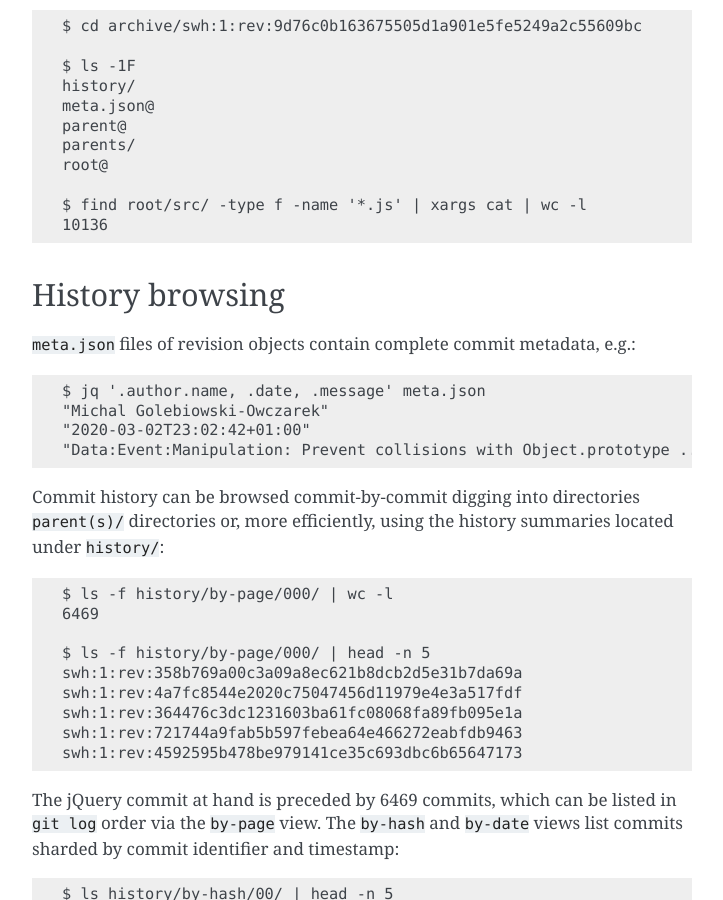
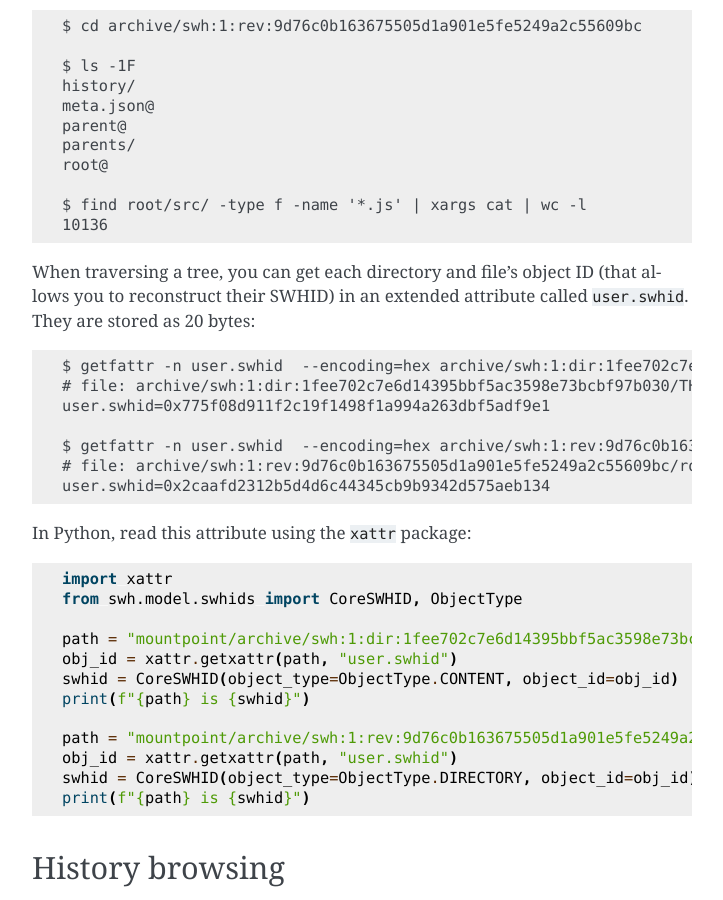
Before and after one commit to SoftwareHeritage/swh-fuse, a Sphinx documentation site: the page built from docs/tutorial.rst, in a window 1280 px wide and 900 px high, scrolled down 2725 px. Shown: the whole window, without its empty margins (388-1111 px from the left). Built offline with Sphinx 7.4.7, drawn with Linux system fonts in a browser that asks for light colours; pages that are not in the unit, such as notebooks, are missing from menus; cross-references to code outside the pages are shown as plain code.

Commit message:
feat: inodes have the user.swhid extended attribute
This attribute contains the SWHID, deserializable with `CoreSWHID.from_bytes`. This allow programs that traverse source trees to find the SWHIDs of traversed files/dirs.

```diff
--- a/docs/tutorial.rst
+++ b/docs/tutorial.rst
@@ -144,6 +144,35 @@ JavaScript lines of code (SLOC):
    $ find root/src/ -type f -name '*.js' | xargs cat | wc -l
    10136
 
+
+When traversing a tree, you can get each directory and file's object ID (that allows
+you to reconstruct their SWHID) in an extended attribute called ``user.swhid``.
+They are stored as 20 bytes::
+
+   $ getfattr -n user.swhid  --encoding=hex archive/swh:1:dir:1fee702c7e6d14395bbf5ac3598e73bcbf97b030/THE_LUNAR_LANDING.s
+   # file: archive/swh:1:dir:1fee702c7e6d14395bbf5ac3598e73bcbf97b030/THE_LUNAR_LANDING.s
+   user.swhid=0x775f08d911f2c19f1498f1a994a263dbf5adf9e1
+
+   $ getfattr -n user.swhid  --encoding=hex archive/swh:1:rev:9d76c0b163675505d1a901e5fe5249a2c55609bc/root/src
+   # file: archive/swh:1:rev:9d76c0b163675505d1a901e5fe5249a2c55609bc/root/src
+   user.swhid=0x2caafd2312b5d4d6c44345cb9b9342d575aeb134
+
+In Python, read this attribute using the ``xattr`` package::
+
+   import xattr
+   from swh.model.swhids import CoreSWHID, ObjectType
+
+   path = "mountpoint/archive/swh:1:dir:1fee702c7e6d14395bbf5ac3598e73bcbf97b030/THE_LUNAR_LANDING.s"
+   obj_id = xattr.getxattr(path, "user.swhid")
+   swhid = CoreSWHID(object_type=ObjectType.CONTENT, object_id=obj_id)
+   print(f"{path} is {swhid}")
+
+   path = "mountpoint/archive/swh:1:rev:9d76c0b163675505d1a901e5fe5249a2c55609bc/root/src"
+   obj_id = xattr.getxattr(path, "user.swhid")
+   swhid = CoreSWHID(object_type=ObjectType.DIRECTORY, object_id=obj_id)
+   print(f"{path} is {swhid}")
+
+
 History browsing
 ----------------
 
--- a/pyproject.toml
+++ b/pyproject.toml
@@ -80,6 +80,7 @@ module = [
     "aiosqlite.*",
     "daemon.*",
     "statsd.*",
+    "xattr.*",
 ]
 ignore_missing_imports = true
 
--- a/requirements-test.txt
+++ b/requirements-test.txt
@@ -2,6 +2,7 @@ pytest >= 8.1
 requests-mock
 swh.core[testing]
 swh.journal
+xattr >= 1.2.0
 
 types-python-dateutil
 types-psutil
```
Also changed, not shown: docs/design.md (+3 -1 lines), 2 other files.
